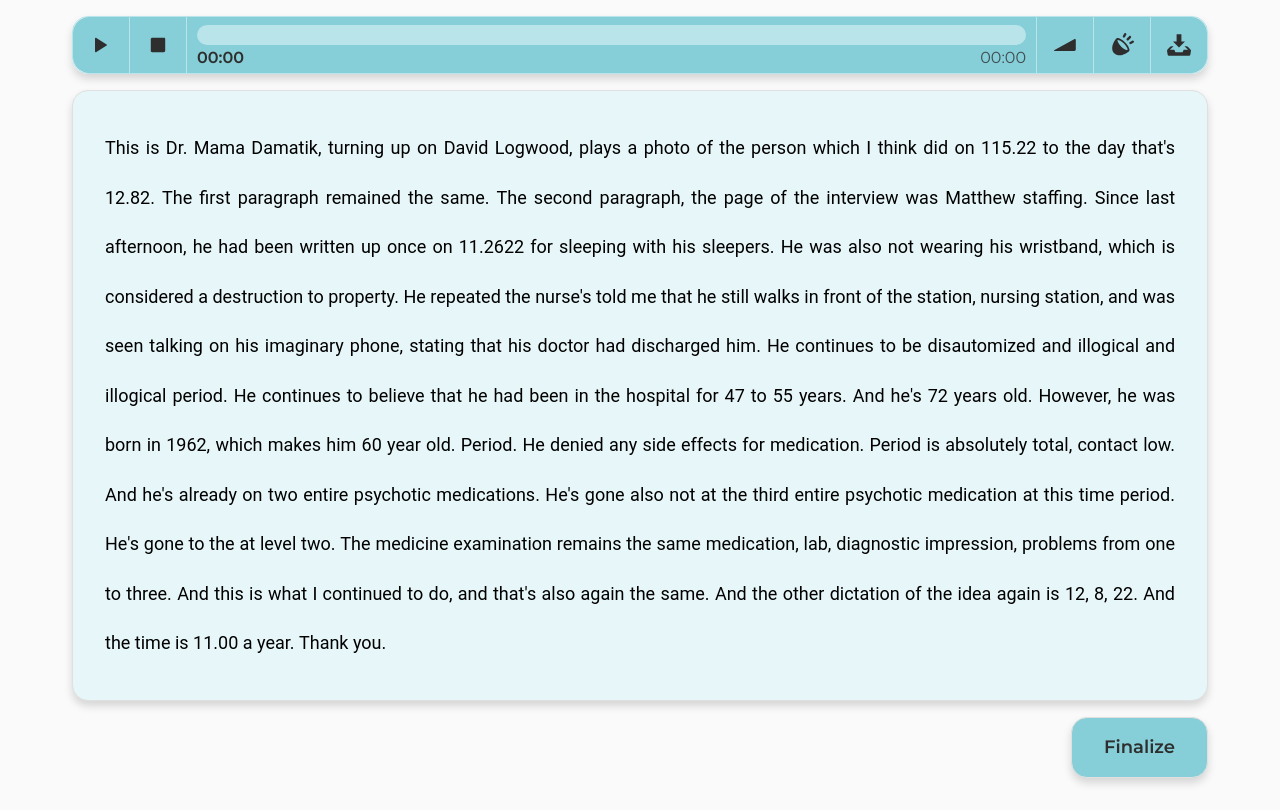
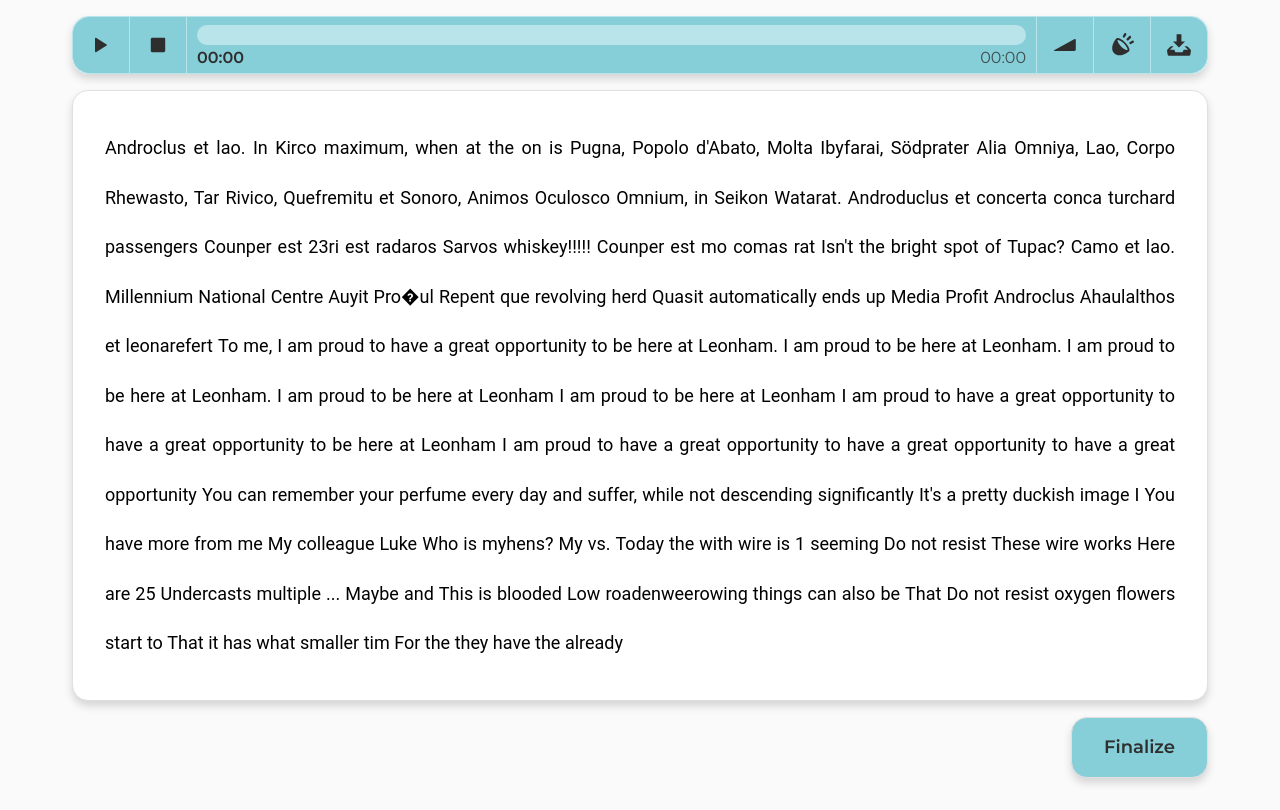
Before and after one commit to stivluc/audio-transcription-editor, a Vue app: page / in a window 1280 px wide. Built offline with nearby package versions, Linux system fonts and the light colour scheme.

Commit message:
new format ok

```diff
--- a/src/App.vue
+++ b/src/App.vue
@@ -1,7 +1,7 @@
 <template>
   <div id="app">
     <div id="editor">
-      <audio-player file="/data/Sample1_Audio.wav" @currentTimeChange="updateCurrentTime" />
+      <audio-player file="/data/Sample2_Audio.wav" @currentTimeChange="updateCurrentTime" />
       <transcription-text :currentTime="currentTime" />
     </div>
   </div>
--- a/src/components/AudioPlayer/AudioPlayer.vue
+++ b/src/components/AudioPlayer/AudioPlayer.vue
@@ -95,7 +95,7 @@ export default {
   data() {
     return {
       audio: null,
-      audioSrc: '/data/Sample1_Audio.wav',
+      audioSrc: '/data/Sample2_Audio.mp3',
       currentSeconds: 0,
       currentPosition: 0,
       durationSeconds: 0,
--- a/src/components/TranscriptionText.vue
+++ b/src/components/TranscriptionText.vue
@@ -3,7 +3,7 @@
     <div class="transcription-content">
       <div class="transcription-text">
         <div
-          v-for="(wordInterval, index) in wordIntervals"
+          v-for="(word, index) in transcriptionWords"
           :key="index"
           :class="['transcription-word']"
         >
@@ -14,18 +14,16 @@
                 @click="setIndex(index)"
                 :class="[
                   {
-                    'highlighted-word': isCurrentPart(wordInterval.interval),
-                    'deleted-word': wordInterval.deleted,
-                    'added-word': wordInterval.added && !wordInterval.deleted,
+                    'highlighted-word': isCurrentPart(word.time_period),
+                    'deleted-word': word.Corrected === '',
+                    'added-word': word.Init === '',
                     'modified-word':
-                      wordInterval.modified && !wordInterval.deleted && !wordInterval.added
+                      word.Corrected !== word.Init && word.Corrected !== '' && word.Init !== ''
                   }
                 ]"
-                >{{ wordInterval.word.trim() }}</span
+                >{{ word.Corrected.trim() === '' ? word.Init.trim() : word.Corrected.trim() }}</span
               >
-              <span v-if="wordInterval.modified" class="previous-word">{{
-                wordInterval.previousWord
-              }}</span>
+              <span v-if="word.Corrected !== word.Init" class="previous-word">{{ word.Init }}</span>
               <span class="space">{{ ' ' }}</span>
             </template>
             <v-list :min-width="180" v-show="isMenuOpen" style="border-radius: 10px">
@@ -62,11 +60,6 @@
   </div>
   <div class="export-container">
     <div></div>
-    <!-- <img
-      class="logo"
-      alt="Univ Logo"
-      src="https://i.pinimg.com/originals/98/52/43/9852439f1f7db234e2f6e18e3672b996.png"
-    /> -->
     <button class="export-button" @click="exportData">
       <span> Finalize </span>
     </button>
@@ -76,38 +69,54 @@
 <script>
 import axios from 'axios'
 import { saveAs } from 'file-saver'
-import ExportIcon from './icons/ExportIcon.vue'
 
 function divideTranscriptionWords(transcription) {
-  const wordIntervals = {}
+  const transcriptionWords = {}
 
-  Object.entries(transcription).forEach(([sentence, interval]) => {
-    const words = sentence.trim().split(/\s+/) // Create an array with the words within a sentence
-    const step = (interval[1] - interval[0]) / words.length // Calculate the approximate time by word for the audio based on the interval divided by the number of words
+  transcription.forEach((sentence) => {
+    const words = sentence.Init.trim().split(/\s+/) // Create an array with the words within a sentence
+    const step = (sentence.time_period[1] - sentence.time_period[0]) / words.length // Calculate the approximate time by word for the audio based on the time_period divided by the number of words
 
-    words.forEach((word, index) => {
-      const start = interval[0] + index * step
-      const end = interval[0] + (index + 1) * step
-      wordIntervals[start] = { word, interval: [start, end] }
+    words.forEach((value, index) => {
+      const start = sentence.time_period[0] + index * step
+      const end = sentence.time_period[0] + (index + 1) * step
+      transcriptionWords[start] = { value, time_period: [start, end] }
     })
   })
 
-  const sortedIntervals = Object.values(wordIntervals).sort((a, b) => a.interval[0] - b.interval[0])
+  const sortedIntervals = Object.values(transcriptionWords).sort(
+    (a, b) => a.time_period[0] - b.time_period[0]
+  )
 
-  return sortedIntervals.map(({ word, interval }) => ({
-    word,
-    interval: interval,
-    deleted: false, // Initialize the deleted attribute to false
-    added: false,
-    modified: false, // Initialize the modified attribute to false
-    previousWord: null // Initialize the previousWord attribute to null
+  return sortedIntervals.map(({ value, time_period }) => ({
+    Init: value,
+    time_period: time_period,
+    Corrected: value
   }))
 }
 
+function reconstructSentences(transcription, transcriptionWords) {
+  const sentences = []
+
+  transcription.forEach((sentence) => {
+    const sentenceTimePeriod = sentence.time_period
+    const sentenceWords = transcriptionWords.filter((word) => {
+      return (
+        word.time_period[0] >= sentenceTimePeriod[0] && word.time_period[1] <= sentenceTimePeriod[1]
+      )
+    })
+    const reconstructedSentence = sentenceWords.map((word) => word.Corrected).join(' ')
+    sentences.push({
+      Init: sentence.Init,
+      time_period: sentence.time_period,
+      Corrected: reconstructedSentence
+    })
+  })
+
+  return sentences
+}
+
 export default {
-  components: {
-    ExportIcon
-  },
   props: {
     currentTime: {
       type: Number,
@@ -117,7 +126,7 @@ export default {
   data() {
     return {
       transcription: {},
-      wordIntervals: {},
+      transcriptionWords: {},
       popoverIndex: null,
       isEditing: false,
       isMenuOpen: false
@@ -126,11 +135,11 @@ export default {
   methods: {
     loadTranscriptions() {
       axios
-        .get('/data/Sample1_Transcription.json')
+        .get('/data/Sample2_Transcription.json')
         .then((response) => {
           const jsonData = response.data
           this.transcription = jsonData
-          this.wordIntervals = divideTranscriptionWords(jsonData)
+          this.transcriptionWords = divideTranscriptionWords(jsonData)
         })
         .catch((error) => {
           console.error('Error loading transcriptions:', error)
@@ -151,23 +160,20 @@ export default {
     addWord(event) {
       const newWord = event.target.value
       if (newWord) {
-        const previousInterval = this.wordIntervals[this.popoverIndex].interval
-        const intervalDifference = previousInterval[1] - previousInterval[0]
-        const start = previousInterval[0] + intervalDifference / 2
+        const previousInterval = this.transcriptionWords[this.popoverIndex].time_period
+        const timePeriodDifference = previousInterval[1] - previousInterval[0]
+        const start = previousInterval[0] + timePeriodDifference / 2
         const end = previousInterval[1]
-        const newInterval = [start, end]
+        const newTimePeriod = [start, end]
 
-        // Update the interval of the clicked word
-        this.wordIntervals[this.popoverIndex].interval = [previousInterval[0], start]
+        // Update the time_period of the clicked word
+        this.transcriptionWords[this.popoverIndex].time_period = [previousInterval[0], start]
 
-        // Insert the new word with the adjusted interval
-        this.wordIntervals.splice(this.popoverIndex + 1, 0, {
-          word: newWord,
-          interval: newInterval,
-          deleted: false,
-          added: true,
-          modified: false,
-          previousWord: null
+        // Insert the new word with the adjusted time_period
+        this.transcriptionWords.splice(this.popoverIndex + 1, 0, {
+          Init: '',
+          time_period: newTimePeriod,
+          Corrected: newWord
         })
       }
       this.isMenuOpen = false
@@ -177,35 +183,36 @@ export default {
     editWord(event) {
       const modifiedWord = event.target.value
       if (modifiedWord) {
-        this.wordIntervals[this.popoverIndex].previousWord =
-          this.wordIntervals[this.popoverIndex].word
-        this.wordIntervals[this.popoverIndex].word = modifiedWord
-        this.wordIntervals[this.popoverIndex].modified = true
+        this.transcriptionWords[this.popoverIndex].Corrected = modifiedWord
       }
       this.isMenuOpen = false
       this.popoverIndex = null
     },
     deleteWord() {
-      this.wordIntervals[this.popoverIndex].deleted = true
+      this.transcriptionWords[this.popoverIndex].Corrected = ''
       this.isMenuOpen = false
       this.popoverIndex = null
     },
     isDeleted(index) {
-      return this.wordIntervals[index]?.deleted || false
+      return this.transcriptionWords[index]?.Corrected === '' || false
     },
     restoreWord() {
-      this.wordIntervals[this.popoverIndex].deleted = false
+      this.transcriptionWords[this.popoverIndex].Corrected =
+        this.transcriptionWords[this.popoverIndex].Init
       this.isMenuOpen = false
       this.popoverIndex = null
     },
     exportData() {
-      const modifiedIntervals = this.wordIntervals.filter((interval) => !interval.deleted)
+      const reconstructedSentences = reconstructSentences(
+        this.transcription,
+        this.transcriptionWords.filter((word) => word.Corrected.trim() !== '') // Remove deleted words
+      )
 
-      const exportedData = modifiedIntervals.map((interval) => interval.word).join(' ')
+      const exportedData = JSON.stringify(reconstructedSentences, null, 2)
 
       // Open the file save dialog
       const blob = new Blob([exportedData], { type: 'text/plain;charset=utf-8' })
-      saveAs(blob, 'finalTranscription.txt')
+      saveAs(blob, 'finalTranscription.json')
     }
   },
   mounted() {
--- a/src/styles/theme/base/parts/_transcriptionText.scss
+++ b/src/styles/theme/base/parts/_transcriptionText.scss
@@ -1,5 +1,5 @@
 .transcription-container {
-  background-color: $background-light;
+  background-color: #fff;
   border-radius: 1rem;
   padding: 2rem;
   margin: 0 2rem 1rem;
@@ -45,7 +45,7 @@
 
 .space {
   animation: none;
-  background-color: $background-light;
+  background-color: #fff;
   // text-decoration: underline;
   color: white;
 }
```
